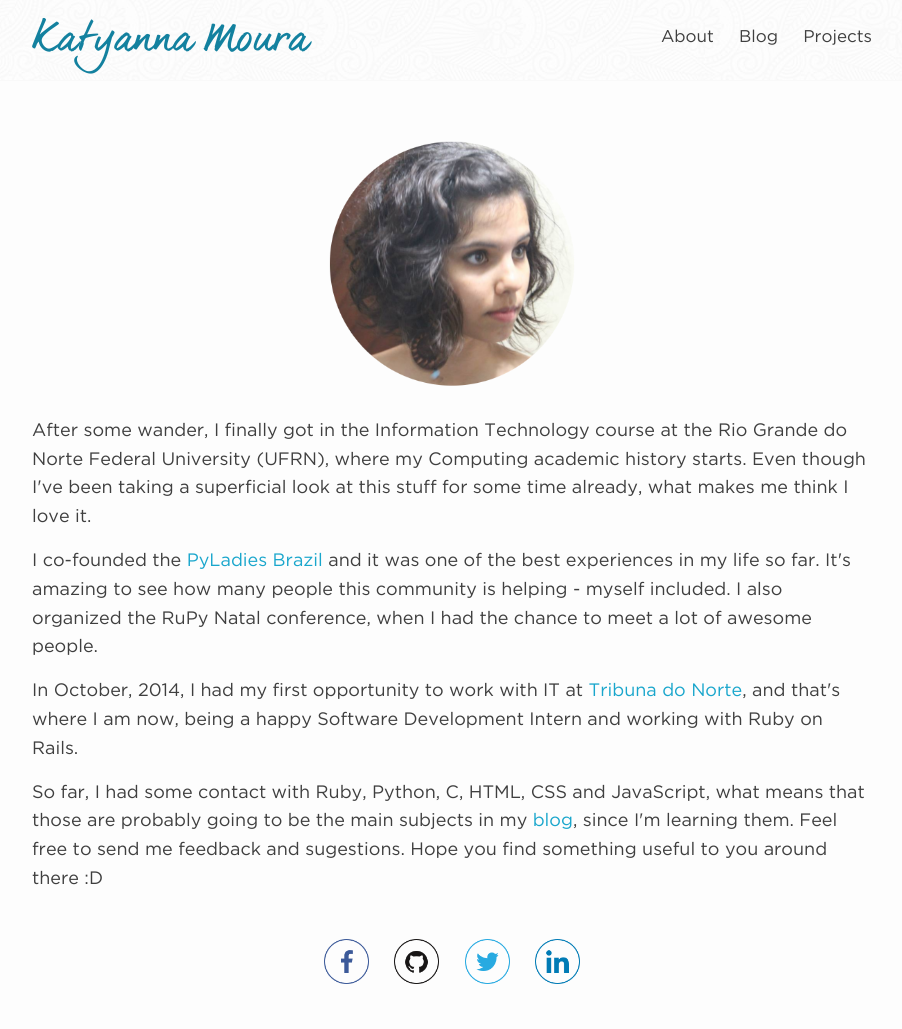
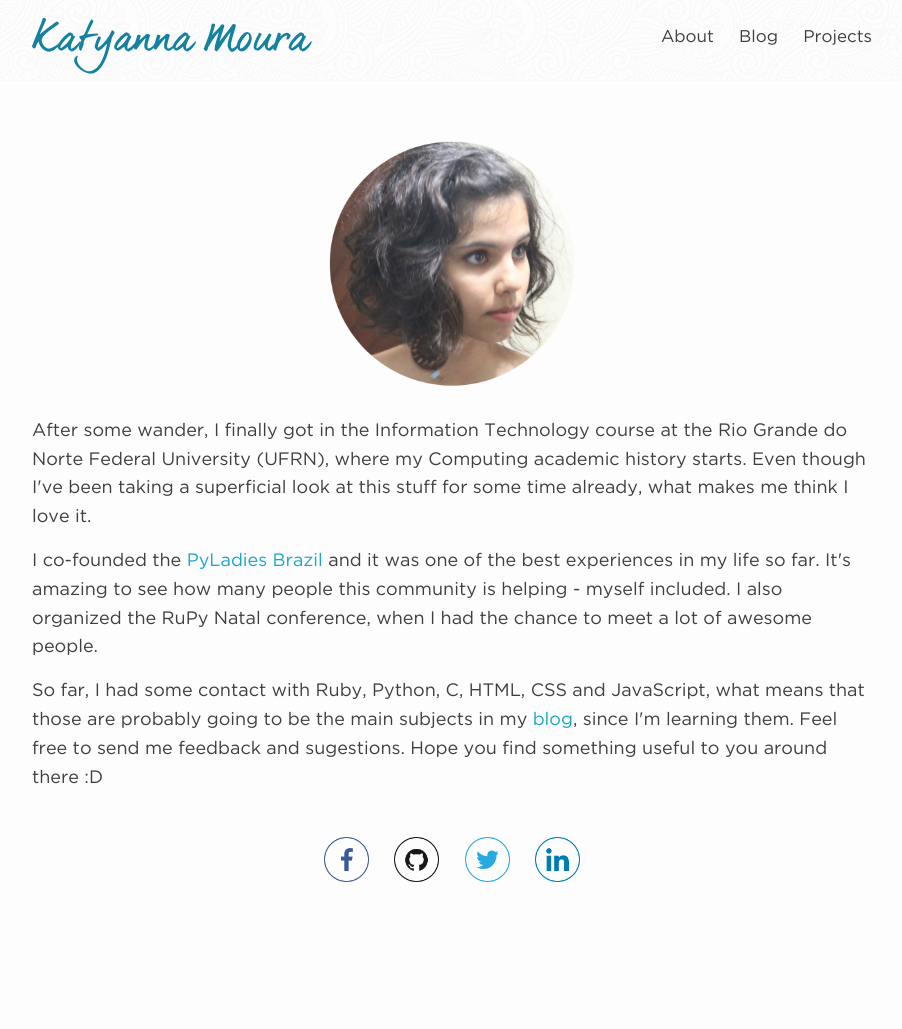
Before and after one commit to katyanna/katyanna.github.io, a Jekyll site: the page built from about.md, in a window 1280 px wide. Shown: the whole page, without its empty margins (188-1090 px from the left). Built offline with Jekyll 4.4.1, drawn with Linux system fonts in a browser that asks for light colours; after the commit the page ends 927 px from its top, so only the background shows below that.

Commit message:
Updates About

```diff
--- a/about.md
+++ b/about.md
@@ -9,7 +9,6 @@ permalink: /about/
   </div>
     <p>After some wander, I finally got in the Information Technology course at the Rio Grande do Norte Federal University (UFRN), where my Computing academic history starts. Even though I've been taking a superficial look at this stuff for some time already, what makes me think I love it.</p>
     <p>I co-founded the <a href="http://brasil.pyladies.com/">PyLadies Brazil</a> and it was one of the best experiences in my life so far. It's amazing to see how many people this community is helping - myself included. I also organized the RuPy Natal conference, when I had the chance to meet a lot of awesome people.</p>
-    <p>In October, 2014, I had my first opportunity to work with IT at <a href="http://tribunadonorte.com.br">Tribuna do Norte</a>, and that's where I am now, being a happy Software Development Intern and working with Ruby on Rails.</p>
     <p>So far, I had some contact with Ruby, Python, C, HTML, CSS and JavaScript, what means that those are probably going to be the main subjects in my <a href="/blog/">blog</a>, since I'm learning them. Feel free to send me feedback and sugestions. Hope you find something useful to you around there :D</p>
 
   <section class="findme">
```
